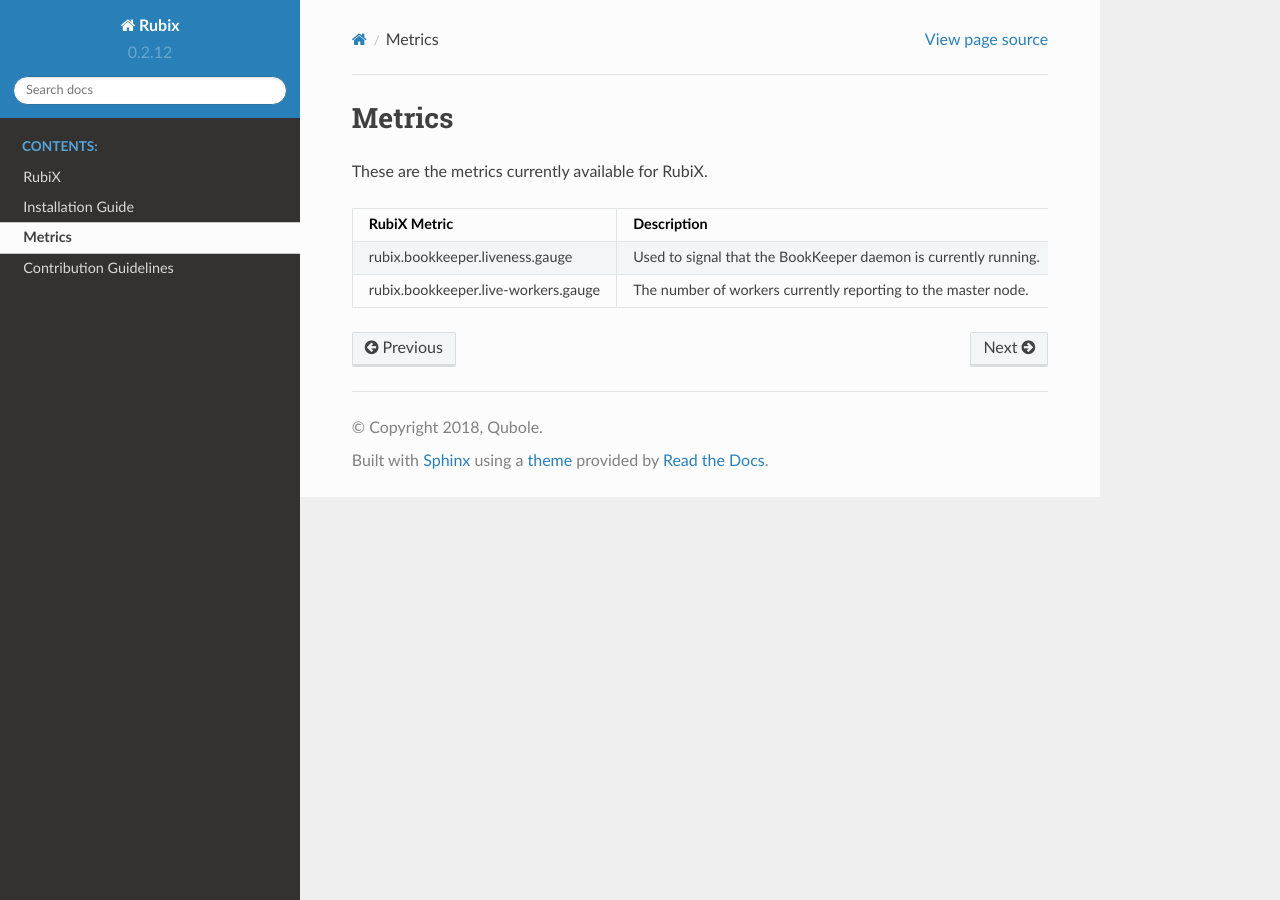
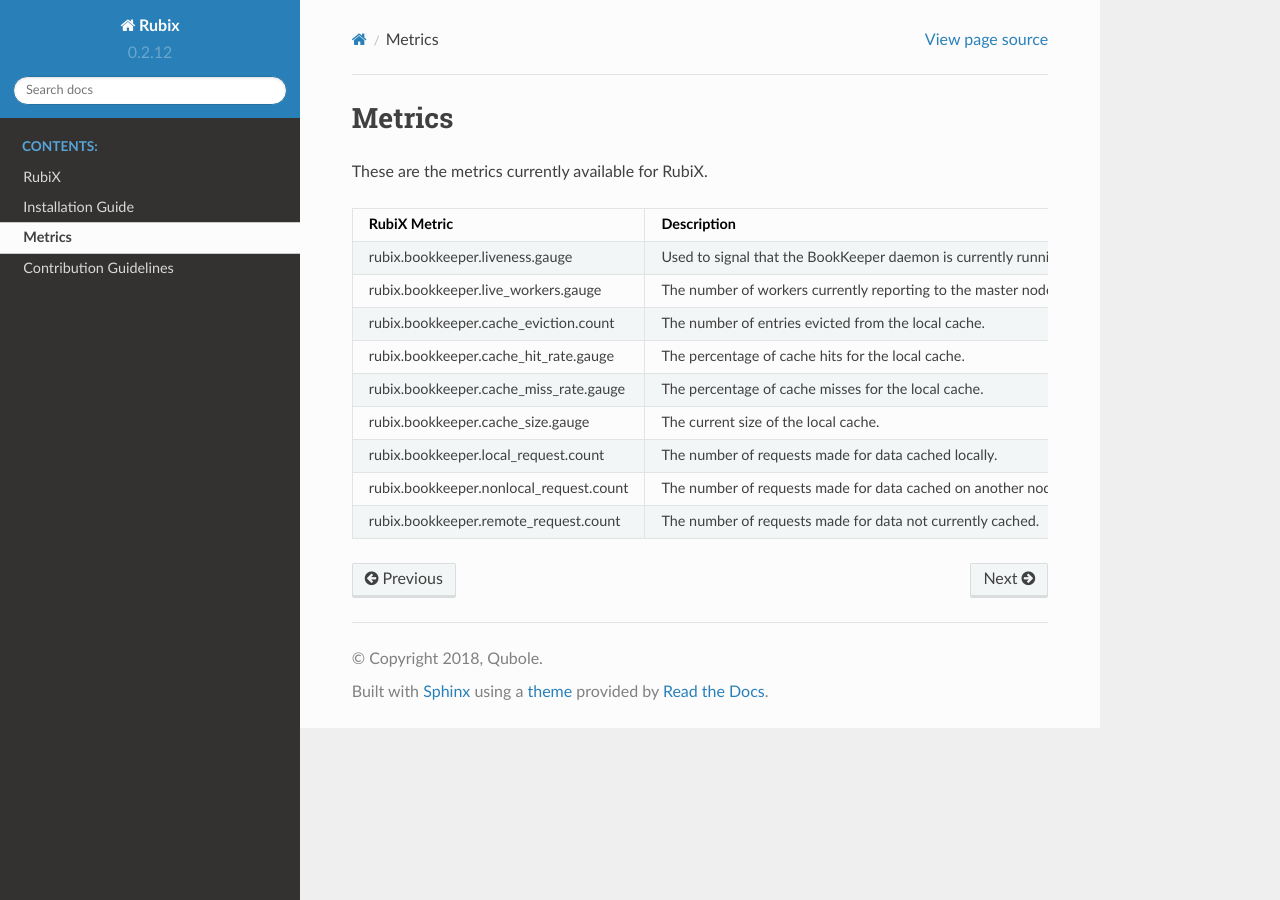
Before and after one commit to qubole/rubix, a Sphinx documentation site: the page built from docs/metrics.rst, in a window 1280 px wide. Built offline with Sphinx 7.4.7 and the Read the Docs theme 2.0.0, drawn with Linux system fonts in a browser that asks for light colours.

Commit message:
chg: dev: #153: add documentation for new metrics

```diff
--- a/docs/metrics.rst
+++ b/docs/metrics.rst
@@ -6,12 +6,33 @@
 
 These are the metrics currently available for RubiX.
 
-+-------------------------------------+-------------------------------------------+
-| RubiX Metric                        | Description                               |
-+=====================================+===========================================+
-| rubix.bookkeeper.liveness.gauge     | Used to signal that the BookKeeper daemon |
-|                                     | is currently running.                     |
-+-------------------------------------+-------------------------------------------+
-| rubix.bookkeeper.live-workers.gauge | The number of workers currently reporting |
-|                                     | to the master node.                       |
-+-------------------------------------+-------------------------------------------+
++-----------------------------------------+-------------------------------------------+
+| RubiX Metric                            | Description                               |
++=========================================+===========================================+
+| rubix.bookkeeper.liveness.gauge         | Used to signal that the BookKeeper daemon |
+|                                         | is currently running.                     |
++-----------------------------------------+-------------------------------------------+
+| rubix.bookkeeper.live_workers.gauge     | The number of workers currently reporting |
+|                                         | to the master node.                       |
++-----------------------------------------+-------------------------------------------+
+| rubix.bookkeeper.cache_eviction.count   | The number of entries evicted from the    |
+|                                         | local cache.                              |
++-----------------------------------------+-------------------------------------------+
+| rubix.bookkeeper.cache_hit_rate.gauge   | The percentage of cache hits for the      |
+|                                         | local cache.                              |
++-----------------------------------------+-------------------------------------------+
+| rubix.bookkeeper.cache_miss_rate.gauge  | The percentage of cache misses for the    |
+|                                         | local cache.                              |
++-----------------------------------------+-------------------------------------------+
+| rubix.bookkeeper.cache_size.gauge       | The current size of the local cache.      |
+|                                         |                                           |
++-----------------------------------------+-------------------------------------------+
+| rubix.bookkeeper.local_request.count    | The number of requests made for data      |
+|                                         | cached locally.                           |
++-----------------------------------------+-------------------------------------------+
+| rubix.bookkeeper.nonlocal_request.count | The number of requests made for data      |
+|                                         | cached on another node.                   |
++-----------------------------------------+-------------------------------------------+
+| rubix.bookkeeper.remote_request.count   | The number of requests made for data not  |
+|                                         | currently cached.                         |
++-----------------------------------------+-------------------------------------------+
```
